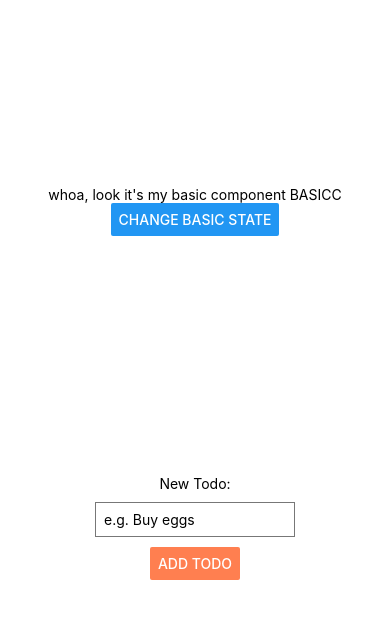
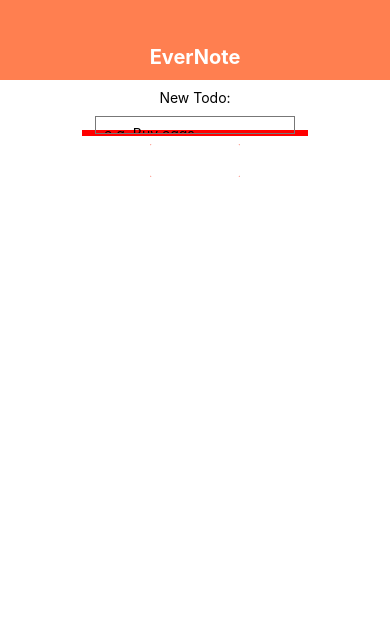
Before and after one commit to I-Am-Lain/TODO-React-Native, a React Native app: screen / in a window 390 px wide. Shown: the top 618 px of the page. Built offline with nearby package versions, Linux system fonts and the light colour scheme.

Commit message:
Cleaned up, Header added

```diff
--- a/App.js
+++ b/App.js
@@ -1,6 +1,6 @@
 import { StatusBar } from 'expo-status-bar';
 import React from 'react';
-import { StyleSheet, Text, View } from 'react-native';
+import { StyleSheet, Text, View, TouchableWithoutFeedback, Keyboard } from 'react-native';
 
 
 import { Provider } from 'react-redux'
@@ -9,17 +9,30 @@
 
 import BasicComponent from './src/components/BasicComponent'
 import TodoContainer from './src/components/TodoContainer'
+import Header from './src/components/Header'
 
 const store = createStore(rootReducer);
+
 
 const App = (props) => {
   return (
     <Provider store={store}>
-      <BasicComponent/>
-      <TodoContainer/>
+      <TouchableWithoutFeedback onPress={() => { Keyboard.dismiss() }}>
+
+        <View style={styles.mainContainer}>
+          <Header/>
+          <TodoContainer/>
+        </View>
+
+      </TouchableWithoutFeedback>
     </Provider>
   );
 }
 
+const styles = StyleSheet.create({
+  mainContainer: {
+    flex: 1
+  }
+});
 
 export default App
--- /dev/null
+++ b/src/components/Header.js
@@ -0,0 +1,25 @@
+import React from 'react'
+import { View, Text, StyleSheet } from 'react-native';
+
+const Header = () => (
+    <View style={styles.header}>
+        <Text style={styles.headerContent}>EverNote</Text>
+    </View>
+)
+
+
+const styles = StyleSheet.create({
+    header: {
+      height: 80,
+      paddingTop: 45,
+      backgroundColor: 'coral'
+    },
+    headerContent: {
+        textAlign: 'center',
+        color: '#fff',
+        fontSize: 20,
+        fontWeight: 'bold'
+    }
+});
+
+export default Header
--- a/src/components/TodoContainer.js
+++ b/src/components/TodoContainer.js
@@ -3,21 +3,13 @@
 import { View, Text, FlatList, StyleSheet, TouchableOpacity } from 'react-native';
 
 import TodoForm from './TodoForm'
-
-import { deleteTodo } from '../actions/'
+import TodoList from './TodoList'
 
 
 const TodoContainer = (props) => (
     <View style={styles.container} >
         <TodoForm/>
-        <FlatList
-            data={props.todos}
-            renderItem={({ item }) => (
-                <TouchableOpacity onPress={() => props.deleteTodo(item.key)}>
-                    <Text style={styles.listItem}>TODO: {item.name}</Text>
-                </TouchableOpacity >
-            )}
-        />
+        <TodoList/>
     </View>
 
 )
@@ -28,17 +20,8 @@
       backgroundColor: '#fff',
       alignItems: 'center',
       justifyContent: 'center'
-    },
-    listItem: {
-        marginTop: 16,
-        padding: 16,
-        borderColor: '#bbb',
-        borderWidth: 1,
-        borderStyle: 'dashed',
-        borderRadius: 10,
-        fontSize: 16
     }
 });
 
 
-export default connect(state => ({ todos: state.todos }), { deleteTodo })(TodoContainer)
+export default connect(state => ({ todos: state.todos }))(TodoContainer)
--- a/src/components/TodoForm.js
+++ b/src/components/TodoForm.js
@@ -13,30 +13,41 @@
     return(
         <View style={styles.container} >
             <Text>New Todo:</Text>
+
             <TextInput
+            multiline
             style={styles.input}
             placeholder='e.g. Buy eggs'
             onChangeText={(val) => setTodo(val)}
             />
-            <Button onPress={() => props.addTodo({ name: todo, key: cuid() })} title='add todo' color='coral' />
 
+            <View style={styles.button}>
+                <Button onPress={() => props.addTodo({ name: todo, key: cuid() })} title='add todo' color='white' />
+            </View>
         </View>
     )
 }
 
 const styles = StyleSheet.create({
     container: {
-      flex: 1,
-      backgroundColor: '#fff',
-      alignItems: 'center',
-      justifyContent: 'center'
+        flex: 0,
+        backgroundColor: '#fff',
+        alignItems: 'center',
+        justifyContent: 'center',
+        borderColor: 'red',
+        borderWidth: 3,
+        borderStyle: 'solid',
+        marginTop: 50
     },
     input: {
         borderWidth: 1,
         borderColor: '#777',
         padding: 8,
         margin: 10,
-        width: 200
+        width: 200,
+    },
+    button: {
+        backgroundColor: 'salmon'
     }
 });
 
--- /dev/null
+++ b/src/components/TodoList.js
@@ -0,0 +1,39 @@
+import React from 'react'
+import { connect } from 'react-redux'
+
+import { View, Text, FlatList, StyleSheet, TouchableOpacity } from 'react-native';
+import { deleteTodo } from '../actions/'
+
+
+const TodoList = (props) => (
+    <View style={styles.container}>
+        <FlatList
+        data={props.todos}
+        renderItem={({ item }) => (
+            <TouchableOpacity onPress={() => props.deleteTodo(item.key)}>
+                <Text style={styles.listItem}>TASK: {item.name}</Text>
+            </TouchableOpacity >
+        )}
+        />
+    </View>
+)
+
+const styles = StyleSheet.create({
+    container: {
+        flex: 1,
+        backgroundColor: '#fff',
+        alignItems: 'center',
+        justifyContent: 'center',
+    },
+    listItem: {
+        marginTop: 16,
+        padding: 16,
+        borderColor: '#bbb',
+        borderWidth: 1,
+        borderStyle: 'dashed',
+        borderRadius: 10,
+        fontSize: 16
+    }
+});
+
+export default connect(state => ({ todos: state.todos }), { deleteTodo })(TodoList)
```
